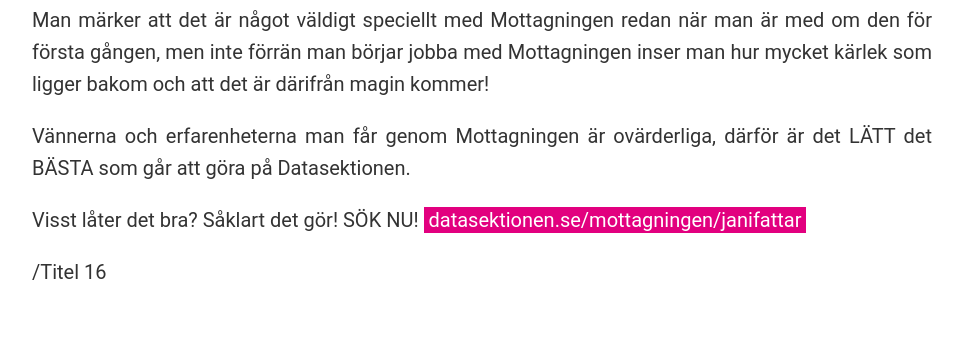
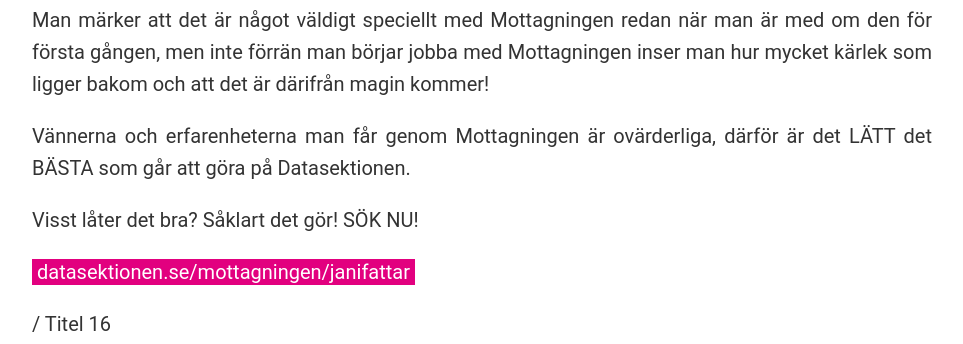
Before and after one commit to datasektionen/dbuggen, a Jekyll site: the page built from _posts/2016-02-26-mottagningen-2016.md, in a window 1280 px wide and 900 px high, scrolled down 626 px, cut to the strip 0-344 px from the top of the window. Shown: the whole strip, without its empty margins (158-1121 px from the left). Built offline with Jekyll 4.4.1, drawn with Linux system fonts in a browser that asks for light colours.

Commit message:
wrapped text in paragraphs to improve formatting

```diff
--- a/_posts/2016-02-26-mottagningen-2016.md
+++ b/_posts/2016-02-26-mottagningen-2016.md
@@ -16,16 +16,29 @@
 <h1 style="font-size: 4.5vw;">
   <a href="http://datasektionen.se/mottagningen/janifattar">SÖK MOTTAGNINGEN!</a>
 </h1>
+
+<p>
 Det finns många som tycker att Mottagningen är fantastisk, det gör definitivt vi också.
+</p>
 
+<p>
 Man märker att det är något väldigt speciellt med Mottagningen redan när man är med om den för första gången, men inte förrän man börjar jobba med Mottagningen inser man hur mycket kärlek som ligger bakom och att det är därifrån magin kommer!
+</p>
 
+<p>
 Vännerna och erfarenheterna man får genom Mottagningen är ovärderliga, därför är det LÄTT det BÄSTA som går att göra på Datasektionen.
+</p>
 
+<p>
 Visst låter det bra? Såklart det gör! SÖK NU!
+</p>
+<p>
 <a href="http://datasektionen.se/mottagningen/janifattar">datasektionen.se/mottagningen/janifattar</a>
+</p>
 
-/Titel 16
+<p>
+/ Titel 16
+</p>
 
 <article>
   <p>
```
